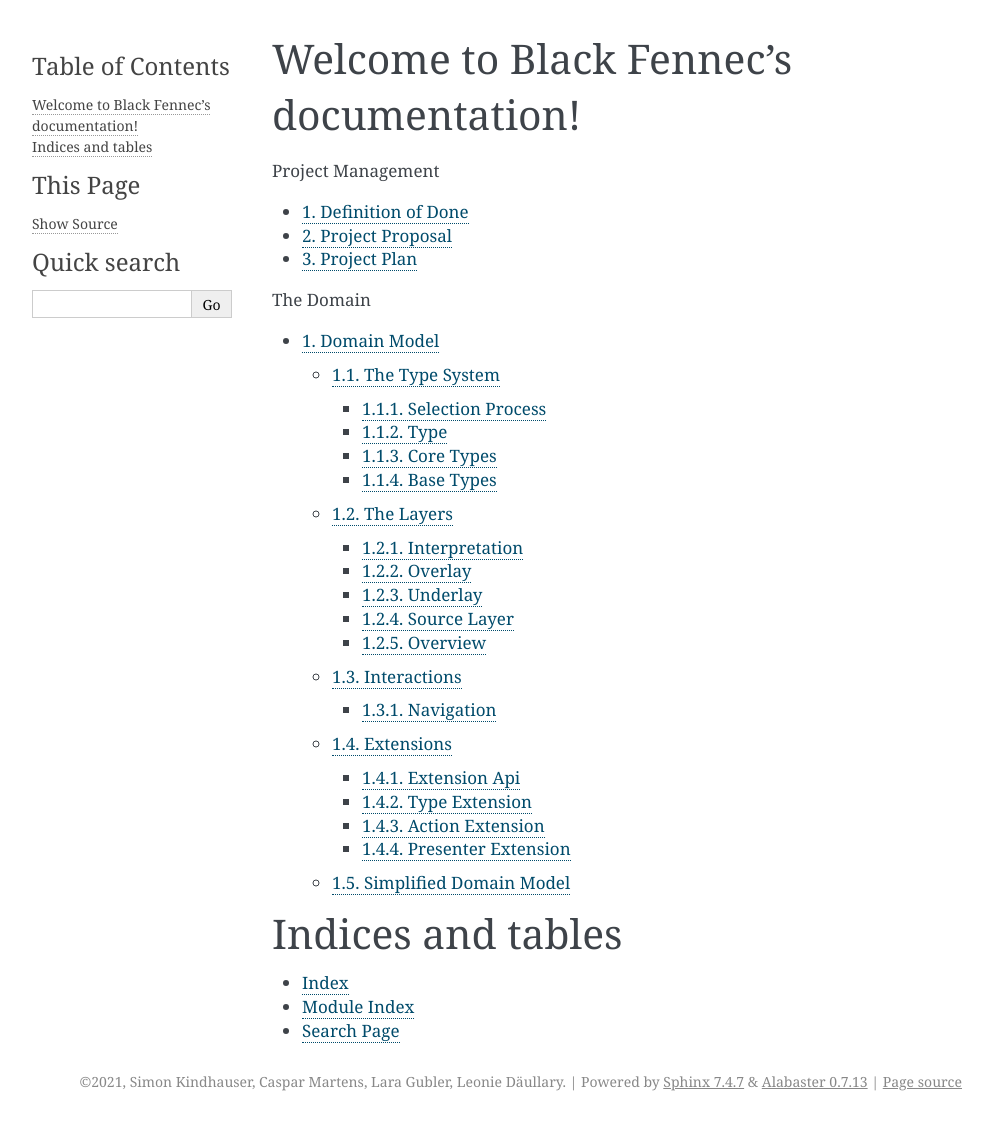
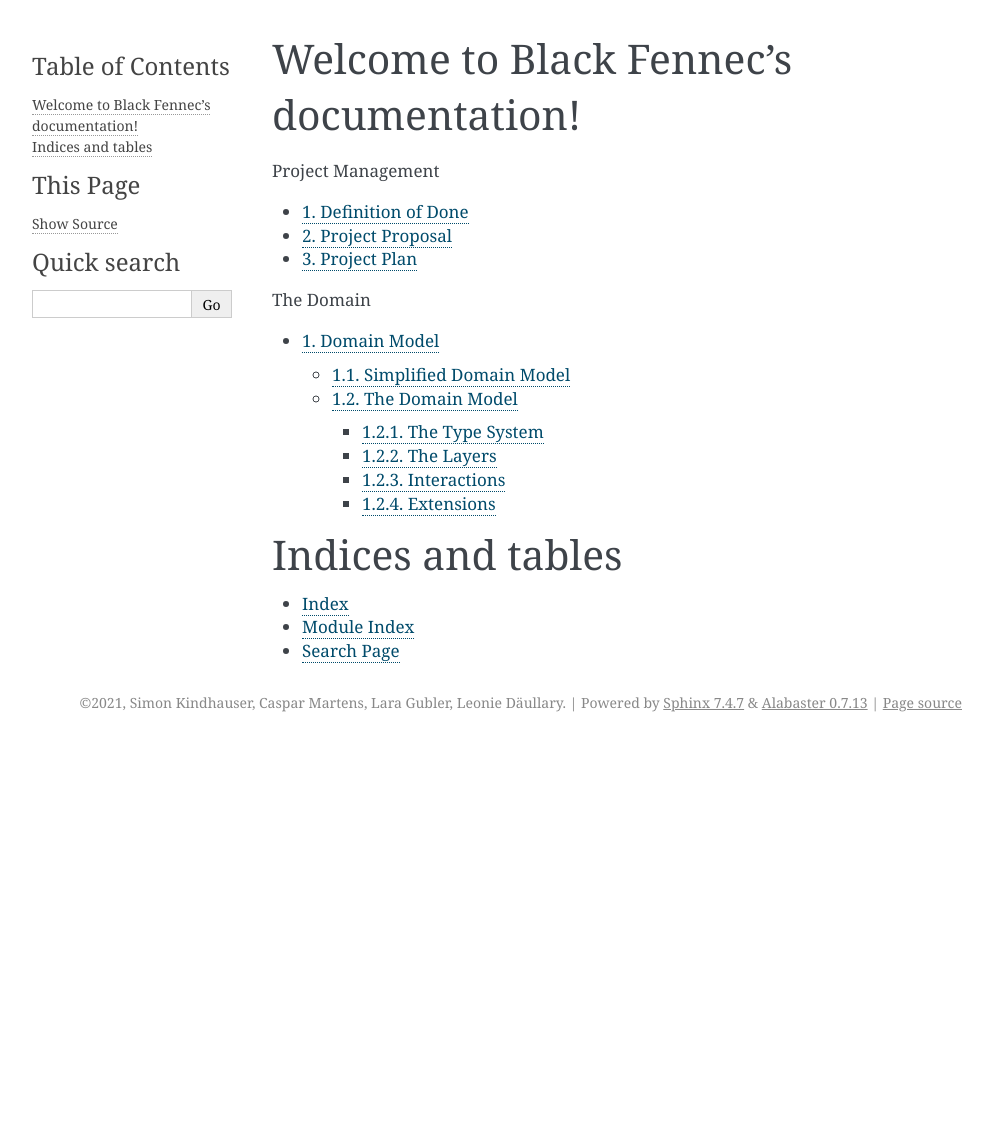
Before and after one commit to blackfennec-org/blackfennec, a Sphinx documentation site: the page built from docs/source/index.rst, in a window 1280 px wide. Shown: the whole page, without its empty margins (148-1141 px from the left). Built offline with Sphinx 7.4.7, drawn with Linux system fonts in a browser that asks for light colours; after the commit the page ends 900 px from its top, so only the background shows below that; some of the changed lines change nothing that is shown.

Commit message:
add domain model overview v1.0

```diff
--- a/docs/source/domain_model/index.rst
+++ b/docs/source/domain_model/index.rst
@@ -1,15 +1,5 @@
 Domain Model
 ============
-.. toctree::
-    :maxdepth: 2
-    :caption: References
-
-    type_system/index
-    layers/index
-    interaction/index
-    extensions/index
-
-
 
 Simplified Domain Model
 """""""""""""""""""""""
@@ -66,3 +56,95 @@
 
 Extension
     :ref:`Extensions <definition_extension>` are installable additions and provide new functionality in the form of types and presenters.
+
+The Domain Model
+""""""""""""""""
+
+.. uml::
+
+    @startuml
+
+    hide circle
+    hide members
+    hide methods
+
+    skinparam class {
+        BackgroundColor #EEE
+        ArrowColor Black
+        BorderColor Black
+    }
+
+    title The Domain Model
+
+    class "The Selection Process" as tsp
+
+    package Structure <<Frame>> {
+        class Overlay
+        class Underlay
+        class SourceLayer
+
+        Overlay         -down->     Underlay        : based on
+        Underlay        -down->     SourceLayer     : deserialized from
+    }
+
+    package Type <<Frame>> {
+        class InfoBidder
+        class InfoView
+        class InfoViewFactory
+
+        InfoViewFactory -> InfoView : creates
+        'InfoBidder .[hidden]down.> InfoViewFactory
+    }
+
+    Class TypeRegistry
+    <>    register_type
+
+    InfoBidder          --> register_type
+    InfoViewFactory     --> register_type
+    register_type       --> TypeRegistry            : registration
+
+    class Interpretation
+    class Interpreter
+    class Presenter
+
+    Interpreter         o-->    "1..*"  InfoViewFactory
+    Interpreter         -->             Interpretation      : creates
+    'Interpreter         -->            Presenter
+    Interpretation      o-->    "1..*"  InfoView
+    Interpretation      -->             Overlay             : of
+    'Presenter           o..>    "0..*"  Interpreter
+
+    package Extensions <<Frame>> {
+        abstract Extension
+        class TypeExtension
+        class ActionExtension
+        class PresenterExtension
+
+        Extension "1" o-- "0..*" TypeExtension
+        Extension "1" o-- "0..*" ActionExtension
+        Extension "1" o-- "0..*" PresenterExtension
+
+        TypeExtension       -->     Type            : provides
+        PresenterExtension  -->     Presenter       : provides
+    }
+
+    class NavigationService
+    Interpretation      -->     NavigationService   : navigation request
+    NavigationService   -->     tsp                 : requests interpreter
+    NavigationService   -->     Presenter           : forwards navigation request \nwith interpreter
+
+    tsp                 o-->    TypeRegistry
+    tsp                 ..>     Overlay
+    tsp                 ..>     InfoBidder
+    tsp                 -->     Interpreter         : creates
+
+    @enduml
+
+
+.. toctree::
+    :maxdepth: 2
+
+    type_system/index
+    layers/index
+    interaction/index
+    extensions/index
--- a/docs/source/domain_model/layers/index.rst
+++ b/docs/source/domain_model/layers/index.rst
@@ -33,12 +33,12 @@
     class Interpretation {}
     class Overlay {}
     class Underlay {}
-    class "Source Layer" as sl
+    class SourceLayer
 
     Presenter       .down>     Interpretation  : shows
     Interpretation  -down>     Overlay         : of
     Overlay         -down>     Underlay        : is based on
-    Underlay        -down>     sl              : is deserialized from
+    Underlay        -down>     SourceLayer     : is deserialized from
 
     @enduml
 
```
